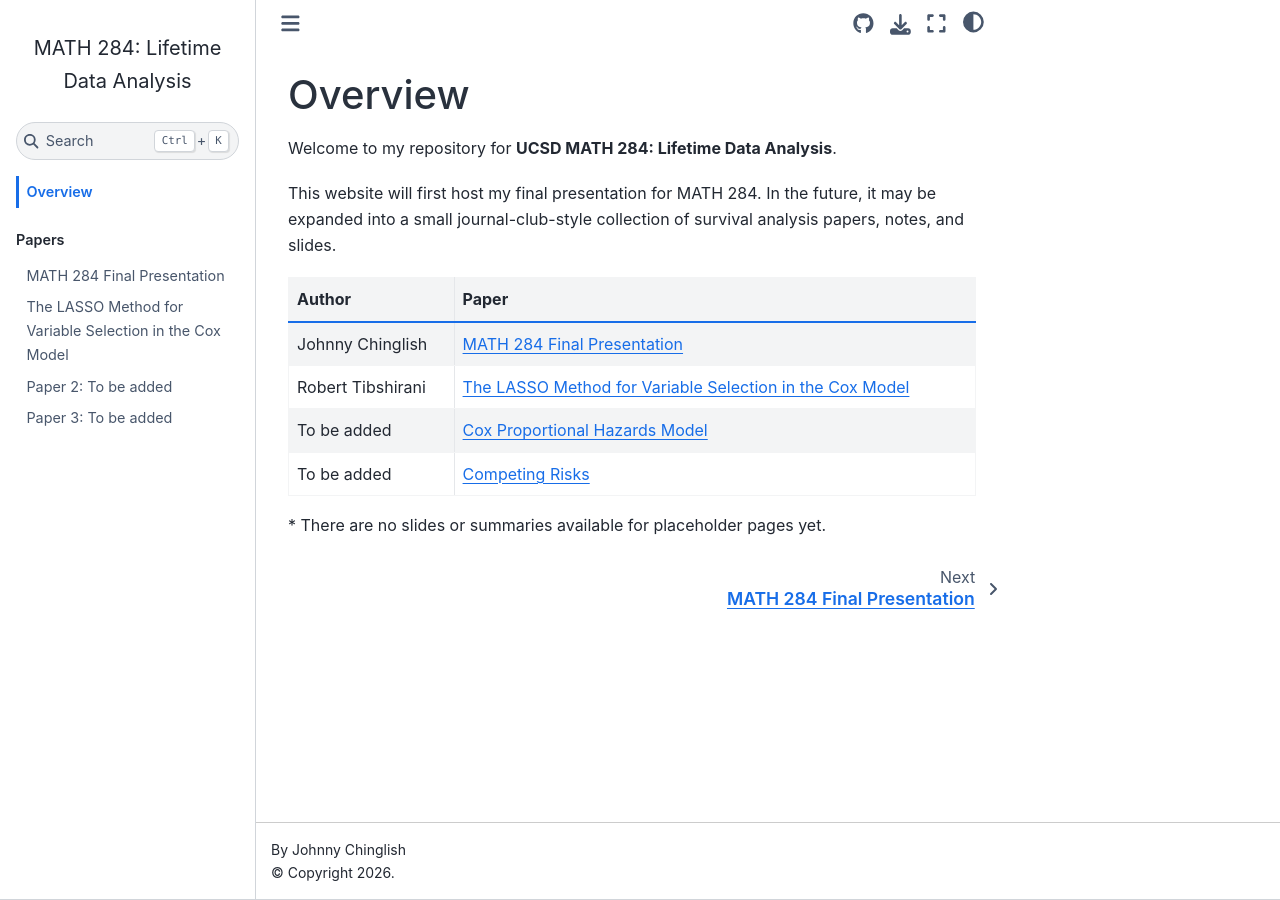
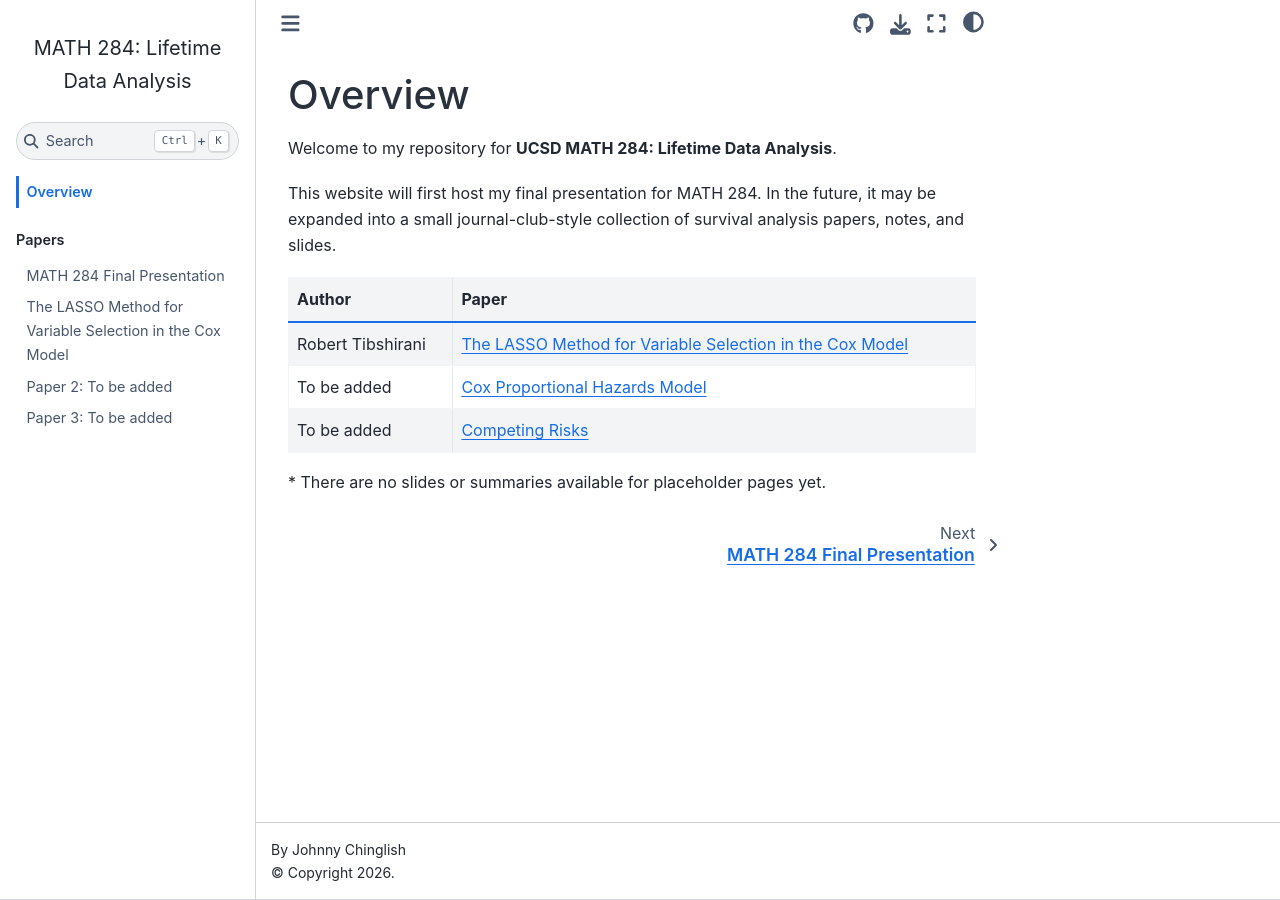
Before and after one commit to Johnny-Chinglish/MATH-284-Presentation, a Jupyter Book: the page built from index.md, in a window 1280 px wide. Built offline with Jupyter Book 1.0.4 settings and Sphinx 7.4.7 and the Sphinx Book theme 1.1.4, drawn with Linux system fonts in a browser that asks for light colours.

Commit message:
Update index.md

```diff
--- a/index.md
+++ b/index.md
@@ -6,7 +6,6 @@ This website will first host my final presentation for MATH 284. In the future,
 
 | Author | Paper |
 | --- | --- |
-| Johnny Chinglish | [MATH 284 Final Presentation](presentation.md) |
 | Robert Tibshirani | [The LASSO Method for Variable Selection in the Cox Model](paper1.md) |
 | To be added | [Cox Proportional Hazards Model](paper2.md) |
 | To be added | [Competing Risks](paper3.md) |
```
